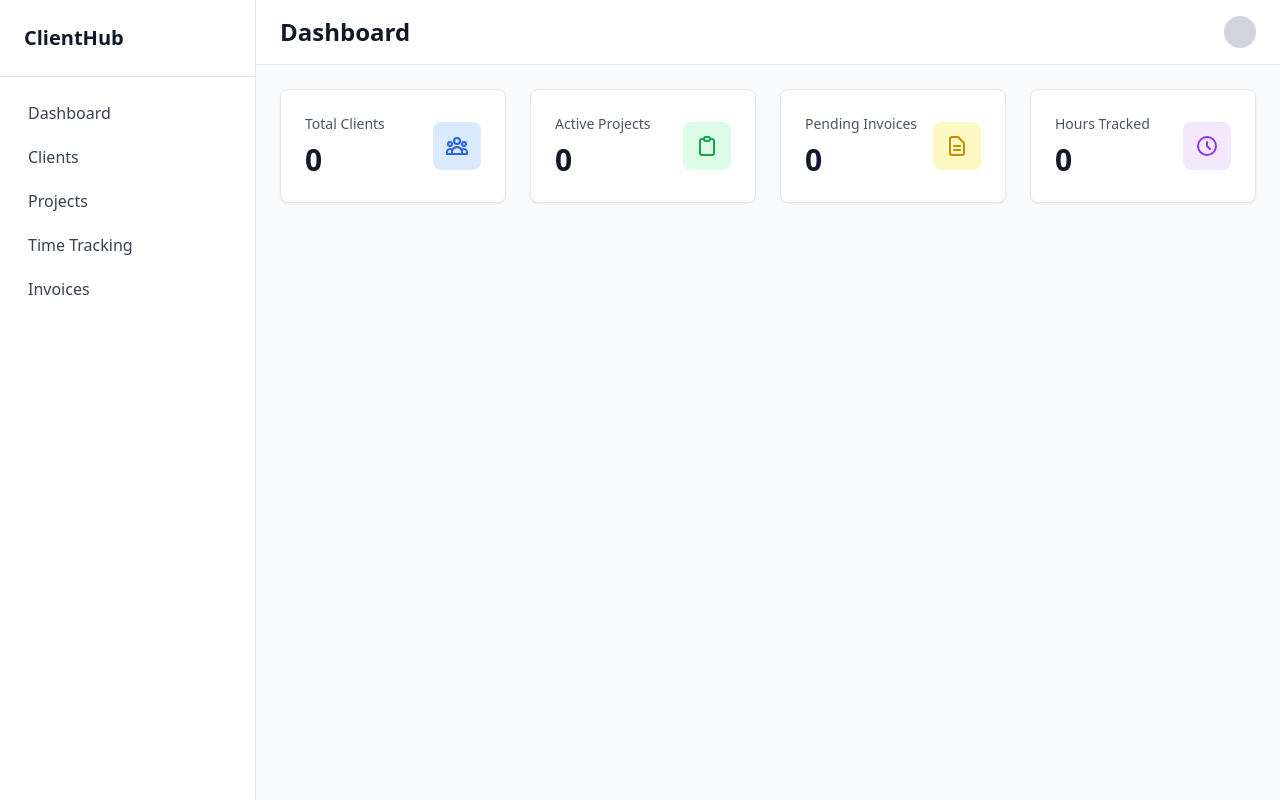
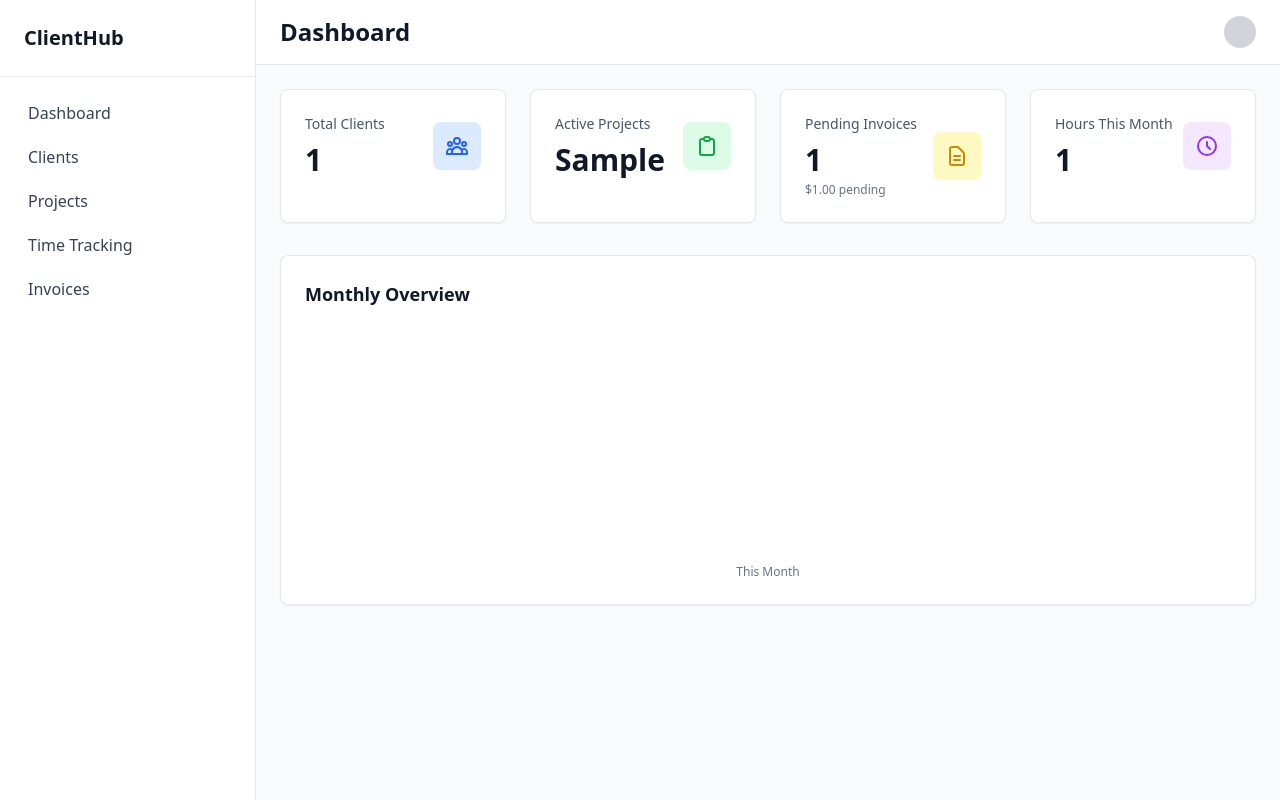
Before and after one commit to notyourbeast/Client-Ops-Desk, a Flask app: template app/templates/dashboard.html in a window 1280 px wide. Run offline with Flask 3, Linux system fonts and the light colour scheme; the template is opened without the code that fills it: most values are stand-ins (such as "Sample title", 1, 10 or a date in 2020); some libraries are stand-ins or nearby versions.

Commit message:
compute and render dashboard KPI metrics (refs: MongoDB aggregation docs, MDN JS Array methods)

```diff
--- a/app/templates/dashboard.html
+++ b/app/templates/dashboard.html
@@ -8,7 +8,7 @@
         <div class="flex items-center justify-between">
             <div>
                 <p class="text-sm font-medium text-gray-600">Total Clients</p>
-                <p class="text-3xl font-semibold text-gray-900 mt-2">0</p>
+                <p class="text-3xl font-semibold text-gray-900 mt-2">{{ metrics.total_clients }}</p>
             </div>
             <div class="w-12 h-12 bg-blue-100 rounded-lg flex items-center justify-center">
                 <svg class="w-6 h-6 text-blue-600" fill="none" stroke="currentColor" viewBox="0 0 24 24">
@@ -22,7 +22,7 @@
         <div class="flex items-center justify-between">
             <div>
                 <p class="text-sm font-medium text-gray-600">Active Projects</p>
-                <p class="text-3xl font-semibold text-gray-900 mt-2">0</p>
+                <p class="text-3xl font-semibold text-gray-900 mt-2">{{ metrics.active_projects }}</p>
             </div>
             <div class="w-12 h-12 bg-green-100 rounded-lg flex items-center justify-center">
                 <svg class="w-6 h-6 text-green-600" fill="none" stroke="currentColor" viewBox="0 0 24 24">
@@ -36,7 +36,10 @@
         <div class="flex items-center justify-between">
             <div>
                 <p class="text-sm font-medium text-gray-600">Pending Invoices</p>
-                <p class="text-3xl font-semibold text-gray-900 mt-2">0</p>
+                <p class="text-3xl font-semibold text-gray-900 mt-2">{{ metrics.unpaid_invoices_count }}</p>
+                {% if metrics.total_pending_amount > 0 %}
+                <p class="text-xs text-gray-500 mt-1">${{ "%.2f"|format(metrics.total_pending_amount) }} pending</p>
+                {% endif %}
             </div>
             <div class="w-12 h-12 bg-yellow-100 rounded-lg flex items-center justify-center">
                 <svg class="w-6 h-6 text-yellow-600" fill="none" stroke="currentColor" viewBox="0 0 24 24">
@@ -49,8 +52,8 @@
     <div class="bg-white rounded-lg shadow-sm border border-gray-200 p-6">
         <div class="flex items-center justify-between">
             <div>
-                <p class="text-sm font-medium text-gray-600">Hours Tracked</p>
-                <p class="text-3xl font-semibold text-gray-900 mt-2">0</p>
+                <p class="text-sm font-medium text-gray-600">Hours This Month</p>
+                <p class="text-3xl font-semibold text-gray-900 mt-2">{{ metrics.total_hours_this_month }}</p>
             </div>
             <div class="w-12 h-12 bg-purple-100 rounded-lg flex items-center justify-center">
                 <svg class="w-6 h-6 text-purple-600" fill="none" stroke="currentColor" viewBox="0 0 24 24">
@@ -60,4 +63,14 @@
         </div>
     </div>
 </div>
+
+<div class="bg-white rounded-lg shadow-sm border border-gray-200 p-6">
+    <h3 class="text-lg font-semibold text-gray-900 mb-4">Monthly Overview</h3>
+    <div class="h-64 flex items-end gap-2">
+        <div class="flex-1 flex flex-col items-center">
+            <div class="w-full bg-gray-200 rounded-t" style="height: 60%;" title="Hours tracked"></div>
+            <p class="text-xs text-gray-500 mt-2">This Month</p>
+        </div>
+    </div>
+</div>
 {% endblock %}
```
Also changed, not shown: app/__init__.py (+42 -2 lines).
